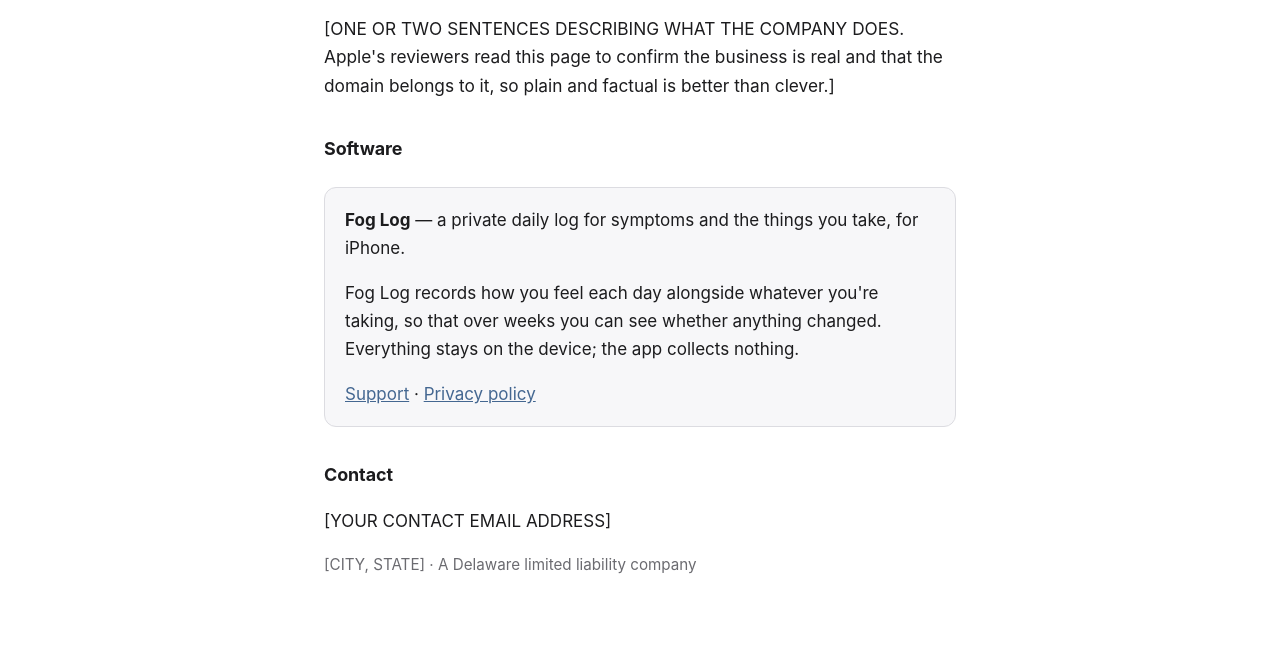
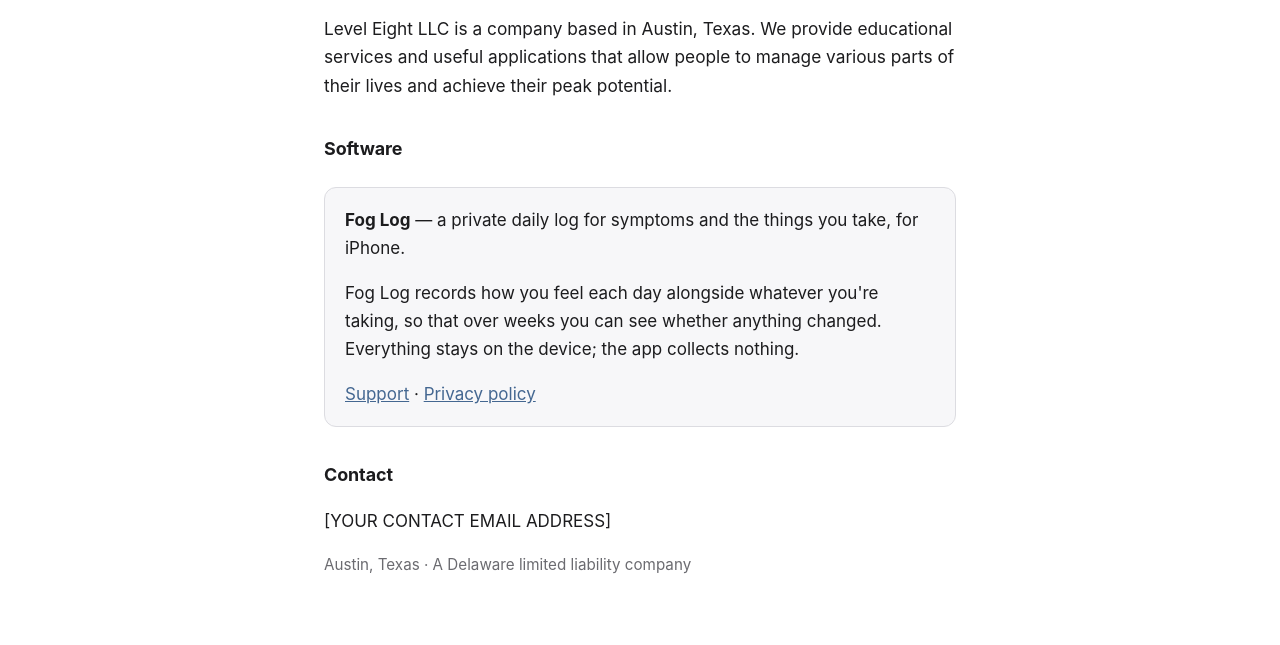
Before and after one commit to leveleightllc/leveleightllc.github.io, a plain HTML site: page index.html in a window 1280 px wide. Shown: the part 155-800 px from the top of the page. Drawn offline with Linux system fonts and the light colour scheme.

Commit message:
Add company description, Austin location, and policy date

```diff
--- a/index.html
+++ b/index.html
@@ -15,7 +15,7 @@
 
 <div class="wrap">
   <h1>Level Eight LLC</h1>
-  <p class="lede">[ONE OR TWO SENTENCES DESCRIBING WHAT THE COMPANY DOES. Apple's reviewers read this page to confirm the business is real and that the domain belongs to it, so plain and factual is better than clever.]</p>
+  <p class="lede">Level Eight LLC is a company based in Austin, Texas. We provide educational services and useful applications that allow people to manage various parts of their lives and achieve their peak potential.</p>
 
   <h2>Software</h2>
   <div class="card">
@@ -26,7 +26,7 @@
 
   <h2>Contact</h2>
   <p>[YOUR CONTACT EMAIL ADDRESS]</p>
-  <p class="updated">[CITY, STATE] · A Delaware limited liability company</p>
+  <p class="updated">Austin, Texas · A Delaware limited liability company</p>
 </div>
 
 <footer class="site"><div class="wrap">© 2026 Level Eight LLC</div></footer>
```
Also changed, not shown: privacy.html (+1 -1 lines).
